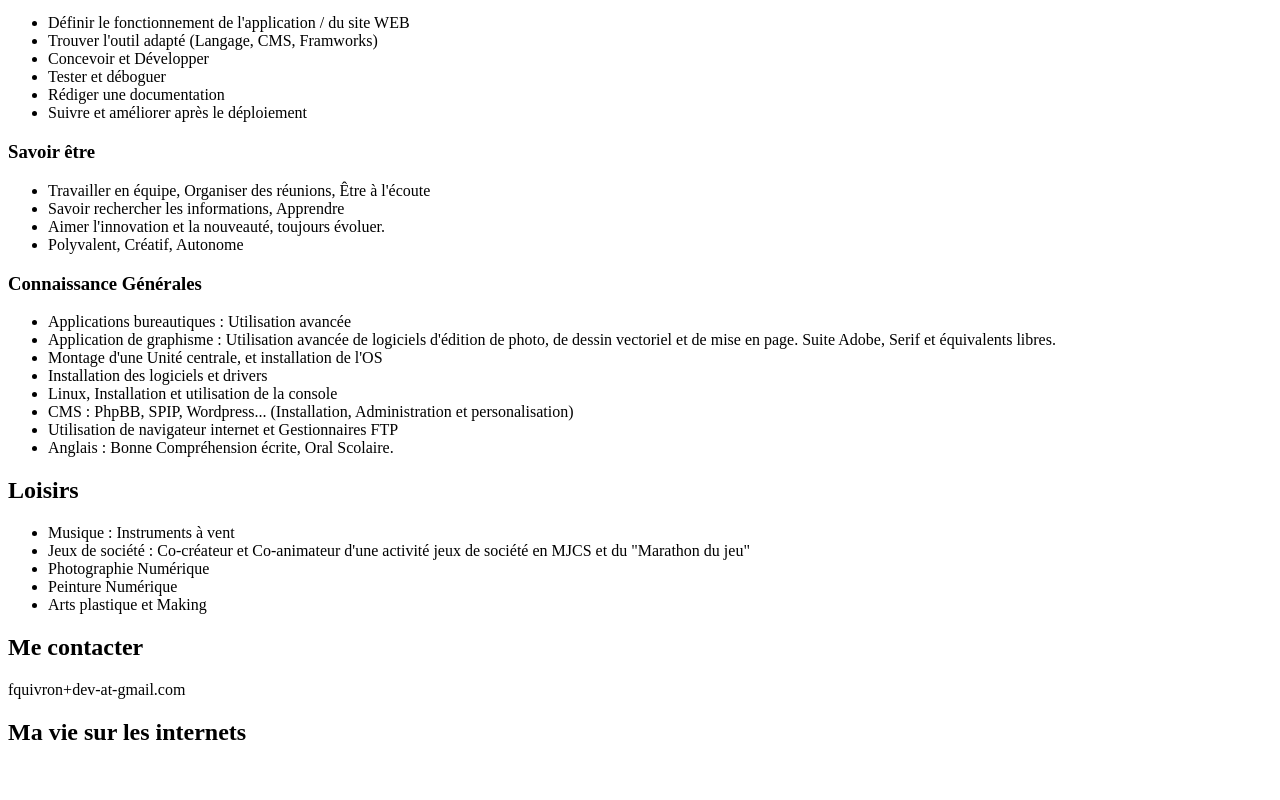
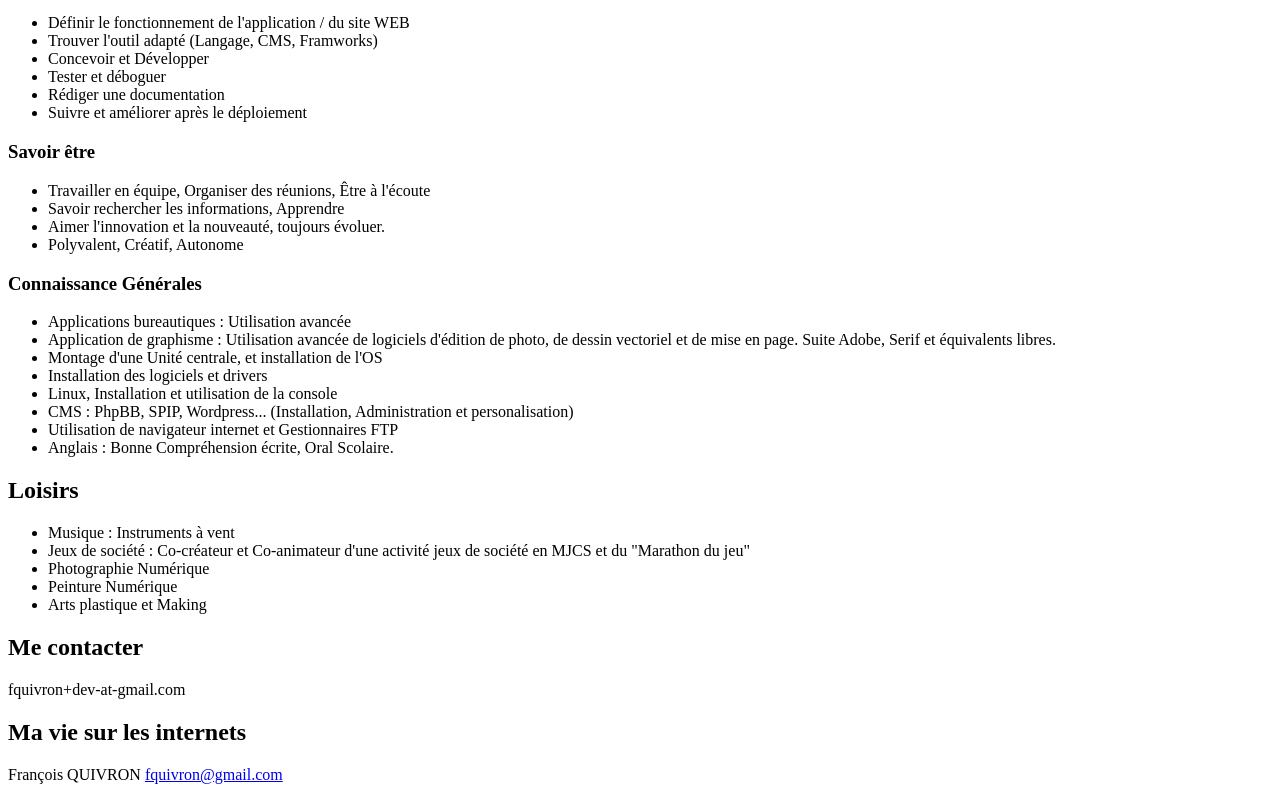
Before and after one commit to Fran-QUI/Simplon-Semaine2-1, a plain HTML site: page Exercice CV/index.html in a window 1280 px wide. Shown: the part 789-1589 px from the top of the page. Before the commit the page ends 1555 px from the top, so only its background shows below. Drawn offline with Linux system fonts and the light colour scheme.

Commit message:
Ajoute le footer

```diff
--- a/Exercice CV/index.html
+++ b/Exercice CV/index.html
@@ -166,6 +166,10 @@
 				fquivron+dev-at-gmail.com
 			</p>
 		<h2>Ma vie sur les internets</h2>
-
 	</body>
+	<footer>
+		<p>
+			François QUIVRON <a href=mailto:fquivron@gmail.com>fquivron@gmail.com</a>
+		</p>
+	</footer>
 </html>
```
